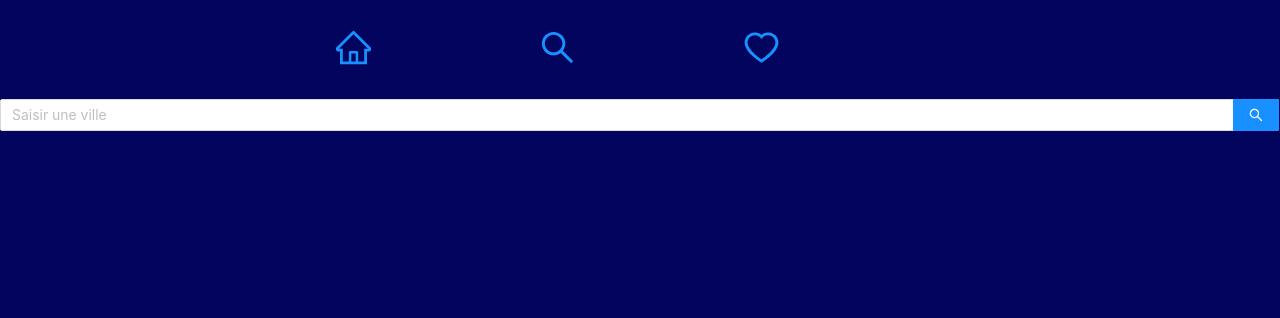
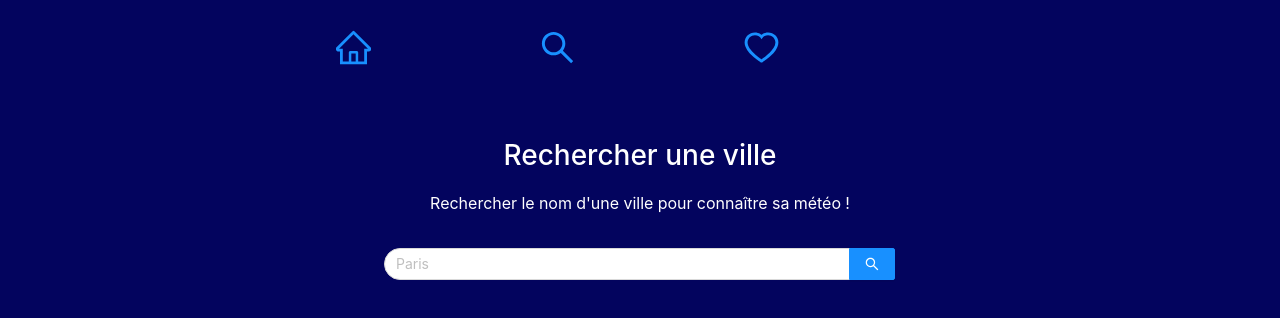
Before and after one commit to Lauraquat/app-meteo, a React (Create React App) app: page /search in a window 1280 px wide. Shown: the top 318 px of the page. Built offline with nearby package versions, Linux system fonts and the light colour scheme.

Commit message:
ajout css search

```diff
--- a/src/assets/searchStyle.css
+++ b/src/assets/searchStyle.css
@@ -1,5 +1,37 @@
 body {
     background-color: #03045e;
     width: 100%;
-    color : red;
+    font-style: roboto;
 }
+
+.search h1 {
+    display: flex;
+    justify-content: center;
+    color: white;
+    margin-top: 4rem;
+
+}
+
+.search p{
+    display: flex;
+    justify-content: center;
+    color: white;
+    font-size:medium;
+}
+
+.searchBar{
+    width: 40%;
+    margin: auto;
+    margin-top: 2rem;
+    /* border-radius: 20%; */
+
+
+}
+
+.ant-input {
+    border-radius: 25px;
+  }
+
+.ant-input-group-addon{
+    border-radius: 25px;
+  }
--- a/src/views/Search.jsx
+++ b/src/views/Search.jsx
@@ -50,7 +50,11 @@ export class SearchCity extends Component {
         return(
             <div className="search">
                 <Header></Header>
-                <Search placeholder="Saisir une ville" onSearch={this.onSearch}  enterButton />
+                <h1>Rechercher une ville</h1>
+                <p>Rechercher le nom d'une ville pour connaître sa météo !</p>
+                <div className="searchBar">
+                    <Search placeholder="Paris" onSearch={this.onSearch}  enterButton />
+                </div>
                 <div >
                     {this.state.weatherDescription &&(
                         <div>
```
